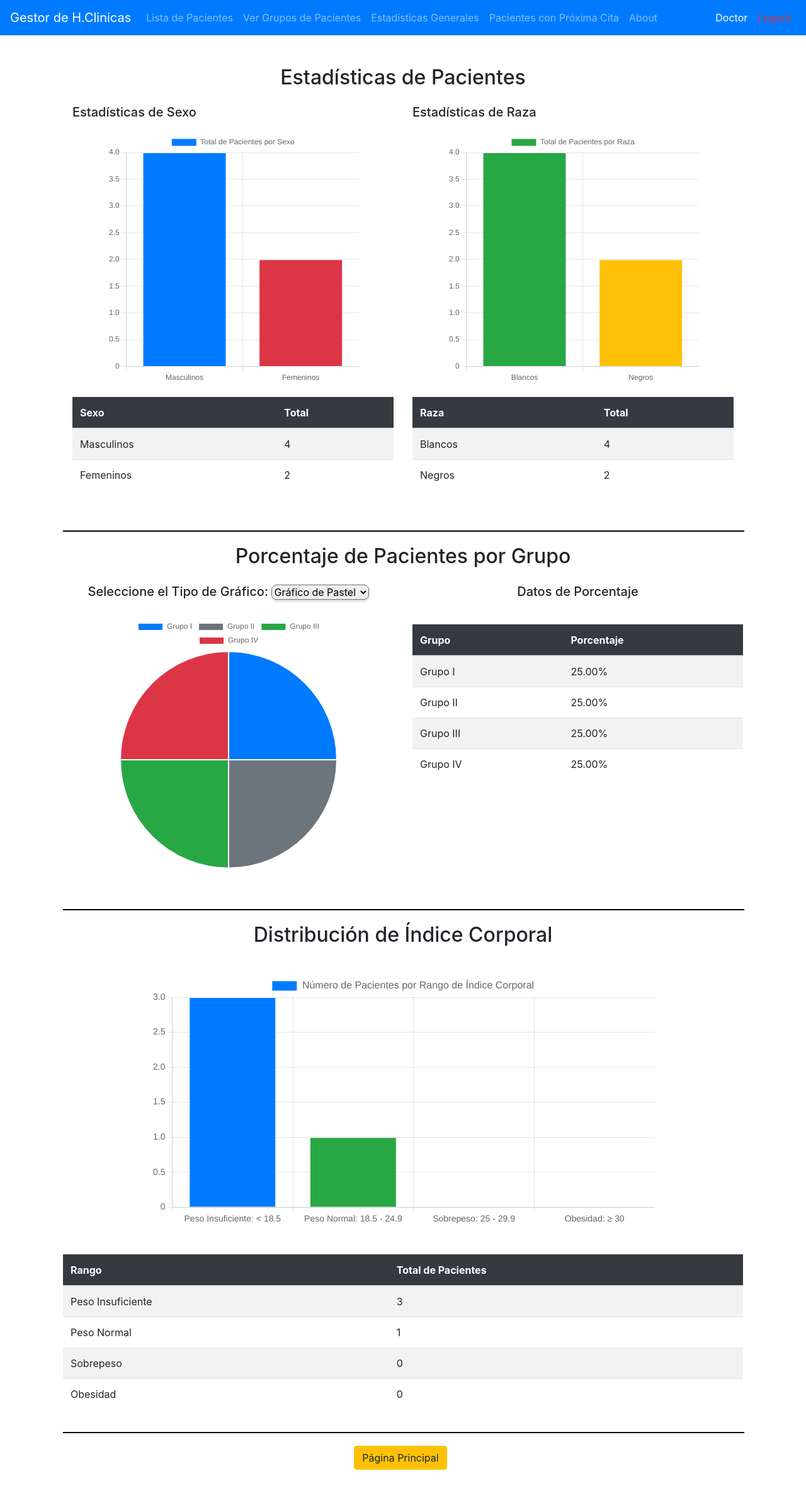
After one commit to Senariusxd/ProyectoTesis-23-8-2024, a Django app: page /estadisticas_generales/ in a window 1280 px wide. The commit adds this page. Shown: the whole page at 63% size. Run offline with Django 5.2, Linux system fonts and the light colour scheme; a user stored in the database is signed in; data comes from the database, SQL or seed files in the repository; both versions use the stored data as it was after the commit; some libraries are stand-ins or nearby versions.

Commit message:
estadisticas agregadas

```diff
--- a/Historia/models.py
+++ b/Historia/models.py
@@ -197,7 +197,7 @@ class EFaparato(models.Model):
 
     peso = models.CharField(max_length=255)
     talla = models.CharField(max_length=255)
-    indice_corporal = models.CharField(max_length=255)
+    indice_corporal = models.FloatField()
 
     orientacion = models.CharField(max_length=255)
     proxima_cita = models.DateTimeField()
--- a/Historia/templates/base.html
+++ b/Historia/templates/base.html
@@ -38,8 +38,8 @@
 					<li class="nav-item">
 						<a
 							class="nav-link"
-							href="{% url 'porcentaje_pacientes_por_grupo' %}"
-							>Porcentaje</a
+							href="{% url 'estadisticas_generales' %}"
+							>Estadisticas Generales</a
 						>
 					</li>
 					<li class="nav-item">
--- /dev/null
+++ b/Historia/templates/grupos/estadisticas_generales.html
@@ -0,0 +1,345 @@
+{% extends 'base.html' %}
+
+{% block content %}
+<div class="container-fluid my-5">
+    <div class="container-fluid my-5">
+        <h2 class="text-center mb-4">Estadísticas de Pacientes</h2>
+
+        <div class="row">
+            <!-- Sección de Sexo -->
+            <div class="col-md-6">
+                <h5>Estadísticas de Sexo</h5>
+                <canvas id="sexoChart" width="400" height="400" style="margin: 20px auto;"></canvas>
+                <table class="table table-striped table-hover" style="margin-top: 20px;">
+                    <thead class="table-dark">
+                        <tr>
+                            <th>Sexo</th>
+                            <th>Total</th>
+                        </tr>
+                    </thead>
+                    <tbody>
+                        <tr>
+                            <td>Masculinos</td>
+                            <td>{{ total_masculino }}</td>
+                        </tr>
+                        <tr>
+                            <td>Femeninos</td>
+                            <td>{{ total_femenino }}</td>
+                        </tr>
+                    </tbody>
+                </table>
+            </div>
+
+            <!-- Sección de Raza -->
+            <div class="col-md-6">
+                <h5>Estadísticas de Raza</h5>
+                <canvas id="razaChart" width="400" height="400" style="margin: 20px auto;"></canvas>
+                <table class="table table-striped table-hover" style="margin-top: 20px;">
+                    <thead class="table-dark">
+                        <tr>
+                            <th>Raza</th>
+                            <th>Total</th>
+                        </tr>
+                    </thead>
+                    <tbody>
+                        <tr>
+                            <td>Blancos</td>
+                            <td>{{ total_blanco }}</td>
+                        </tr>
+                        <tr>
+                            <td>Negros</td>
+                            <td>{{ total_negro }}</td>
+                        </tr>
+                    </tbody>
+                </table>
+            </div>
+        </div>
+    </div>
+    <hr style="border: 1px solid #000; width: 100%; margin: 20px 0;">
+    <h2 class="text-center mb-4">Porcentaje de Pacientes por Grupo</h2>
+    <div class="row">
+        <div class="col-md-6 text-center mb-4">
+            <label for="chartType" class="form-label h5">Seleccione el Tipo de Gráfico:</label>
+            <select id="chartType" class="form-select form-select-lg" onchange="updateChart()" style="max-width: 300px; margin: 0 auto; border-radius: 8px; box-shadow: 0 2px 5px rgba(0, 0, 0, 0.2);">
+                <option value="pie">Gráfico de Pastel</option>
+                <option value="bar">Gráfico de Barras</option>
+                <option value="doughnut">Gráfico de Dona</option>
+            </select>
+
+            <canvas id="chart" width="400" height="400" style="margin: 20px auto;"></canvas>
+        </div>
+
+        <div class="col-md-6">
+            <h5 class="text-center mb-4">Datos de Porcentaje</h5>
+            <table class="table table-striped table-hover" style="margin-top: 40px;">
+                <thead class="table-dark">
+                    <tr>
+                        <th>Grupo</th>
+                        <th>Porcentaje</th>
+                    </tr>
+                </thead>
+                <tbody>
+                    {% for grupo, porcentaje in porcentaje_pacientes_por_grupo.items %}
+                    <tr>
+                        <td>{{ grupo }}</td>
+                        <td>{{ porcentaje|floatformat:2 }}%</td>
+                    </tr>
+                    {% endfor %}
+                </tbody>
+            </table>
+        </div>
+    </div>
+    <hr style="border: 1px solid #000; width: 100%; margin: 20px 0;">
+    <h2 class="text-center mb-4">Distribución de Índice Corporal</h2>
+<div class="row">
+    <div class="col-md-12">
+        <canvas id="rangoChart" width="800" height="400" style="margin: 20px auto;"></canvas>
+    </div>
+</div>
+
+<!-- Tabla de rangos -->
+<div class="row">
+    <div class="col-md-12">
+        <table class="table table-striped table-hover mt-4">
+            <thead class="table-dark">
+                <tr>
+                    <th>Rango</th>
+                    <th>Total de Pacientes</th>
+                </tr>
+            </thead>
+            <tbody>
+                <tr>
+                    <td>Peso Insuficiente</td>
+                    <td>{{ rangos.Peso_Insuficiente }}</td>
+                </tr>
+                <tr>
+                    <td>Peso Normal</td>
+                    <td>{{ rangos.Peso_Normal }}</td>
+                </tr>
+                <tr>
+                    <td>Sobrepeso</td>
+                    <td>{{ rangos.Sobrepeso }}</td>
+                </tr>
+                <tr>
+                    <td>Obesidad</td>
+                    <td>{{ rangos.Obesidad }}</td>
+                </tr>
+            </tbody>
+        </table>
+    </div>
+</div>
+<hr style="border: 1px solid #000; width: 100%; margin: 20px 0;">
+<div class="d-flex justify-content-center">
+    <a class="btn btn-warning mr-2 mb-2" href="{% url 'home' %}">Página Principal</a>
+</div>
+
+<script src="https://cdn.jsdelivr.net/npm/chart.js"></script>
+<script>
+    const ctx = document.getElementById('chart').getContext('2d');
+    const grupos = [{% for grupo in porcentaje_pacientes_por_grupo.keys %}'{{ grupo }}',{% endfor %}];
+    const porcentajes = [{% for porcentaje in porcentaje_pacientes_por_grupo.values %}{{ porcentaje|floatformat:2 }}{% if not forloop.last %},{% endif %}{% endfor %}];
+
+    let chartType = 'pie'; // Tipo de gráfico inicial
+    let chart;
+
+    function createChart() {
+        chart = new Chart(ctx, {
+            type: chartType,
+            data: {
+                labels: grupos,
+                datasets: [{
+                    data: porcentajes,
+                    backgroundColor: [
+                        '#007bff',
+                        '#6c757d',
+                        '#28a745',
+                        '#dc3545',
+                        '#ffc107',
+                        '#343a40'
+                    ],
+                    hoverOffset: 4
+                }]
+            },
+            options: {
+                responsive: true,
+                plugins: {
+                    legend: {
+                        position: 'top',
+                    },
+                    tooltip: {
+                        callbacks: {
+                            label: function(tooltipItem) {
+                                return tooltipItem.label + ': ' + tooltipItem.raw.toFixed(2) + '%';
+                            }
+                        }
+                    }
+                }
+            }
+        });
+    }
+
+    function updateChart() {
+        chartType = document.getElementById('chartType').value; // Obtener el tipo de gráfico seleccionado
+        chart.destroy(); // Destruir el gráfico anterior
+        createChart(); // Crear uno nuevo
+    }
+
+    // Crear el gráfico inicial
+    createChart();
+
+    // Gráfico de Sexo
+    const sexoCtx = document.getElementById('sexoChart').getContext('2d');
+    const sexoLabels = ['Masculinos', 'Femeninos'];
+    const sexoValues = [{{ total_masculino }}, {{ total_femenino }}];
+
+    const sexoChart = new Chart(sexoCtx, {
+        type: 'bar',
+        data: {
+            labels: sexoLabels,
+            datasets: [{
+                label: 'Total de Pacientes por Sexo',
+                data: sexoValues,
+                backgroundColor: [
+                    '#007bff',
+                    '#dc3545'
+                ],
+                borderColor: '#ffffff',
+                borderWidth: 1
+            }]
+        },
+        options: {
+            responsive: true,
+            plugins: {
+                legend: {
+                    position: 'top'
+                },
+                tooltip: {
+                    callbacks: {
+                        label: function(tooltipItem) {
+                            return tooltipItem.label + ': ' + tooltipItem.raw;
+                        }
+                    }
+                }
+            },
+            scales: {
+                y: {
+                    beginAtZero: true
+                }
+            }
+        }
+    });
+
+    // Gráfico de Raza
+    const razaCtx = document.getElementById('razaChart').getContext('2d');
+    const razaLabels = ['Blancos', 'Negros'];
+    const razaValues = [{{ total_blanco }}, {{ total_negro }}];
+
+    const razaChart = new Chart(razaCtx, {
+        type: 'bar',
+        data: {
+            labels: razaLabels,
+            datasets: [{
+                label: 'Total de Pacientes por Raza',
+                data: razaValues,
+                backgroundColor: [
+                    '#28a745',
+                    '#ffc107'
+                ],
+                borderColor: '#ffffff',
+                borderWidth: 1
+            }]
+        },
+        options: {
+            responsive: true,
+            plugins: {
+                legend: {
+                    position: 'top'
+                },
+                tooltip: {
+                    callbacks: {
+                        label: function(tooltipItem) {
+                            return tooltipItem.label + ': ' + tooltipItem.raw;
+                        }
+                    }
+                }
+            },
+            scales: {
+                y: {
+                    beginAtZero: true
+                }
+            }
+        }
+    });
+
+    const rangoCtx = document.getElementById('rangoChart').getContext('2d');
+    const rangoLabels = [
+    'Peso Insuficiente: < 18.5',
+    'Peso Normal: 18.5 - 24.9',
+    'Sobrepeso: 25 - 29.9',
+    'Obesidad: ≥ 30'
+];
+    const rangoValues = [
+        {{ rangos.Peso_Insuficiente }},
+        {{ rangos.Peso_Normal }},
+        {{ rangos.Sobrepeso }},
+        {{ rangos.Obesidad }}
+    ];
+
+    const rangoChart = new Chart(rangoCtx, {
+        type: 'bar',
+        data: {
+            labels: rangoLabels,
+            datasets: [{
+                label: 'Número de Pacientes por Rango de Índice Corporal',
+                data: rangoValues,
+                backgroundColor: [
+                    '#007bff',
+                    '#28a745',
+                    '#ffc107',
+                    '#dc3545'
+                ],
+                borderColor: '#ffffff',
+                borderWidth: 1
+            }]
+        },
+        options: {
+            responsive: true,
+            plugins: {
+                legend: {
+                    position: 'top',
+                    labels: {
+                        font: {
+                            size: 16 // Tamaño de la fuente de la leyenda
+                        }
+                    }
+                },
+                tooltip: {
+                    callbacks: {
+                        label: function(tooltipItem) {
+                            return tooltipItem.label + ': ' + tooltipItem.raw;
+                        }
+                    }
+                }
+            },
+            scales: {
+                x: {
+                    ticks: {
+                        font: {
+                            size: 14 // Tamaño de la fuente de las etiquetas del eje x
+                        }
+                    }
+                },
+                y: {
+                    beginAtZero: true,
+                    ticks: {
+                        font: {
+                            size: 14 // Tamaño de la fuente de las etiquetas del eje y
+                        }
+                    }
+                }
+            }
+        }
+    });
+</script>
+
+{% endblock %}
--- a/Historia/views/grupos.py
+++ b/Historia/views/grupos.py
@@ -1,6 +1,6 @@
 from django.shortcuts import render
 from django.core.exceptions import ObjectDoesNotExist
-from ..models import  Fecha, Grupos
+from ..models import  Fecha, Grupos, Paciente
 from django.contrib.auth.decorators import login_required
 
 
@@ -49,7 +49,8 @@ def grupos_pacientes(request):
     return render(request, 'grupos/grupos_pacientes.html', context)
 
 @login_required(login_url="/")
-def porcentaje_pacientes_por_grupo(request):
+
+def estadisticas_generales_view(request):
     grupos = Grupos.objects.all()
     pacientes_por_grupo = {grupo.grupo: [] for grupo in grupos}
     total_pacientes = 0
@@ -68,13 +69,10 @@ def porcentaje_pacientes_por_grupo(request):
         try:
             egeneral = fecha.egeneral
             if egeneral:
-                try:
-                    efaparato = egeneral.efaparato
-                    if efaparato:
-                        grupo = efaparato.grupos
-                        paciente_ultima_fecha_grupo[paciente] = grupo.grupo
-                except ObjectDoesNotExist:
-                    pass
+                efaparato = egeneral.efaparato
+                if efaparato:
+                    grupo = efaparato.grupos
+                    paciente_ultima_fecha_grupo[paciente] = grupo.grupo
         except ObjectDoesNotExist:
             pass
 
@@ -83,10 +81,65 @@ def porcentaje_pacientes_por_grupo(request):
         pacientes_por_grupo[ultimo_grupo].append(paciente)
         total_pacientes += 1
 
+    # Calcular porcentajes por grupo
     porcentaje_pacientes_por_grupo = {}
     for grupo in grupos:
         grupo_pacientes = len(pacientes_por_grupo[grupo.grupo])
         grupo_porcentaje = (grupo_pacientes / total_pacientes) * 100 if total_pacientes > 0 else 0
         porcentaje_pacientes_por_grupo[grupo.grupo] = grupo_porcentaje
 
-    return render(request, 'grupos/grupos_pacientes_porcentaje.html', {'porcentaje_pacientes_por_grupo': porcentaje_pacientes_por_grupo})
+    # Inicializar contadores para los rangos de índice corporal
+    rango_peso_insuficiente = 0
+    rango_normal = 0
+    rango_sobrepeso = 0
+    rango_obesidad = 0
+
+    # Obtener índice corporal de la última fecha de cada paciente
+    resultados_indice_corporal = []
+    for paciente in Paciente.objects.prefetch_related('fechas__egeneral__efaparato'):
+        ultima_fecha = paciente.fechas.order_by('-fecha_inicial').first()
+        if ultima_fecha:
+            egeneral = ultima_fecha.egeneral
+            if egeneral and hasattr(egeneral, 'efaparato'):
+                efaparato = egeneral.efaparato
+                if efaparato:
+                    indice_corporal = efaparato.indice_corporal
+                    resultados_indice_corporal.append({
+                        'nombre': paciente.nombre,
+                        'apellidos': paciente.apellidos,
+                        'indice_corporal': indice_corporal,
+                    })
+
+                    # Clasificar el índice corporal en rangos
+                    if indice_corporal < 18.5:
+                        rango_peso_insuficiente += 1
+                    elif 18.5 <= indice_corporal <= 24.9:
+                        rango_normal += 1
+                    elif 25.0 <= indice_corporal <= 29.9:
+                        rango_sobrepeso += 1
+                    elif indice_corporal >= 30.0:
+                        rango_obesidad += 1
+
+    # Preparar datos para el gráfico de rangos
+    rangos = {
+        'Peso_Insuficiente': rango_peso_insuficiente,
+        'Peso_Normal': rango_normal,
+        'Sobrepeso': rango_sobrepeso,
+        'Obesidad': rango_obesidad,
+    }
+
+    # Contar totales de pacientes
+    total_masculino = Paciente.objects.filter(sexo='M').count()
+    total_femenino = Paciente.objects.filter(sexo='F').count()
+    total_blanco = Paciente.objects.filter(raza='B').count()
+    total_negro = Paciente.objects.filter(raza='N').count()
+
+    return render(request, 'grupos/estadisticas_generales.html', {
+        'porcentaje_pacientes_por_grupo': porcentaje_pacientes_por_grupo,
+        'resultados_indice_corporal': resultados_indice_corporal,
+        'total_masculino': total_masculino,
+        'total_femenino': total_femenino,
+        'total_blanco': total_blanco,
+        'total_negro': total_negro,
+        'rangos': rangos,
+    })
--- a/Proyecto6/urls.py
+++ b/Proyecto6/urls.py
@@ -44,13 +44,12 @@ urlpatterns = [
     path('pacientes/<str:pk_paciente>/fechas/<int:pk_fecha>/egeneral/<int:pk_egeneral>/efaparato/<int:pk_efaparato>/eliminar/', efaparato.eliminar_efaparato, name='eliminar_efaparato'),
 
     path('grupos-pacientes/', grupos.grupos_pacientes, name='grupos_pacientes'),
-    path('porcentaje-pacientes-por-grupo/', grupos.porcentaje_pacientes_por_grupo, name='porcentaje_pacientes_por_grupo'),
+    path('estadisticas_generales/', grupos.estadisticas_generales_view, name='estadisticas_generales'),
 
     path('pacientes/<str:pk_paciente>/fechas/<int:pk_fecha>/egeneral/<int:pk_egeneral>/interrogatorio/generar-pdf/', pdf.render_pdf_view, name='generar_pdf'),
     path('pacientes/<str:pk_paciente>/fechas/<int:pk_fecha>/egeneral/<int:pk_egeneral>/efaparato/generar-pdf/', pdf.render_pdf_efaparato, name='generar_pdf_efaparato'),
 
     path('pacientes/con_proxima_cita/', pacientes.pacientes_con_proxima_cita, name='pacientes_con_proxima_cita'),
-
 ]
 
 if settings.DEBUG:
```
Also changed, not shown: Historia/templates/grupos/grupos_pacientes.html (+24 -4 lines), Historia/templates/grupos/grupos_pacientes_porcentaje.html (deleted, +0 -65 lines), Historia/migrations/0008_alter_efaparato_indice_corporal.py (added), Historia/views/pacientes.py (line endings or trailing spaces), db.sqlite3.
